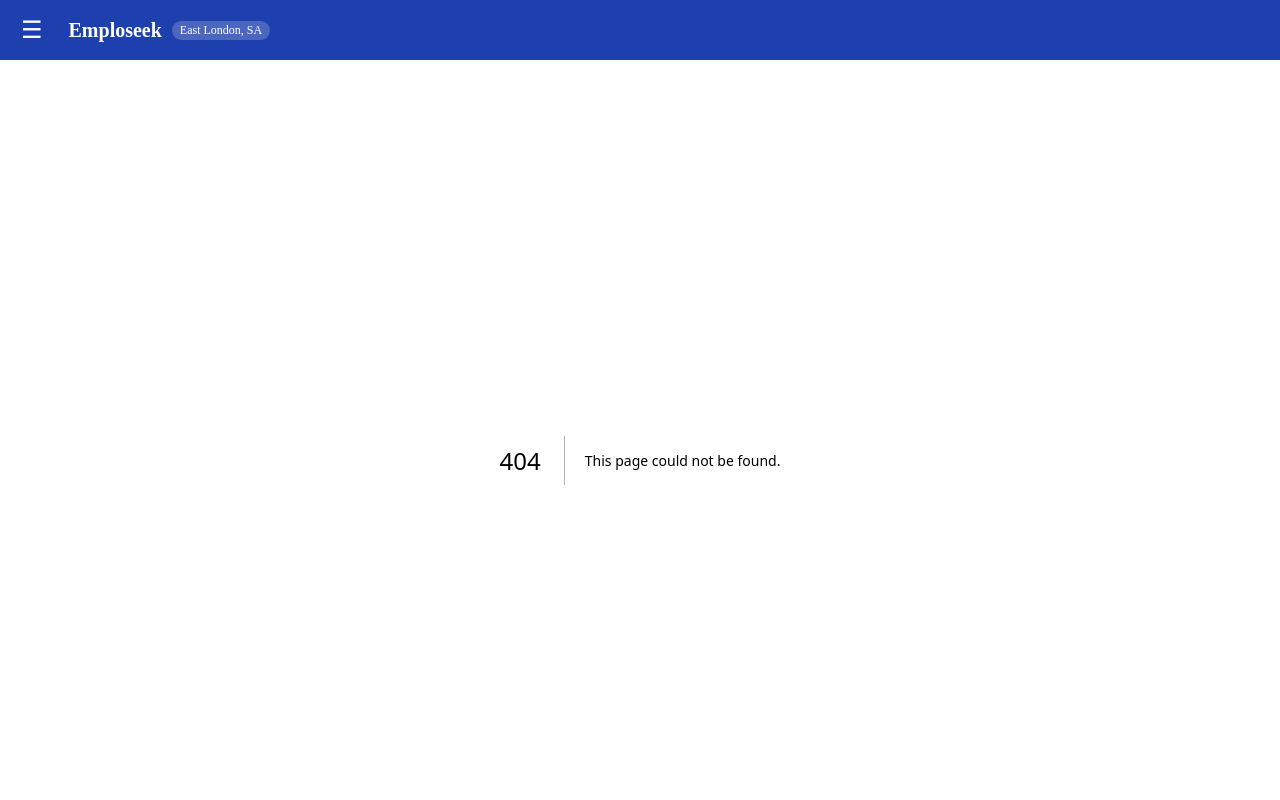
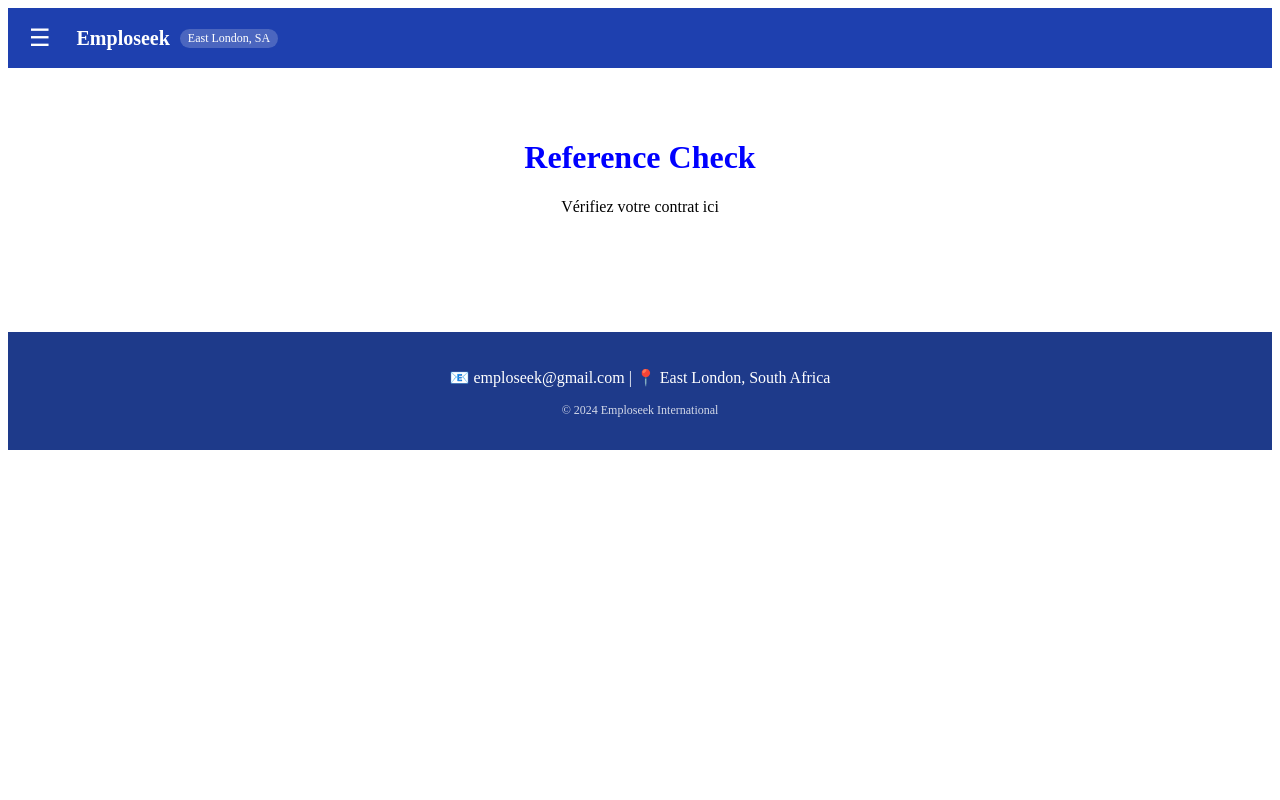
Before and after one commit to Emploseek23-28/Emploseek-, a Next.js app: page /check in a window 1280 px wide. Before the commit this address had no page. Shown: the top 800 px of the page. Built offline with nearby package versions, Linux system fonts and the light colour scheme.

Commit message:
Create page.js

```diff
--- /dev/null
+++ b/app/check/page.js
@@ -0,0 +1,8 @@
+export default function CheckPage() {
+  return (
+    <div style={{ padding: '50px', textAlign: 'center' }}>
+      <h1 style={{ color: 'blue' }}>Reference Check</h1>
+      <p>Vérifiez votre contrat ici</p>
+    </div>
+  )
+}
```
